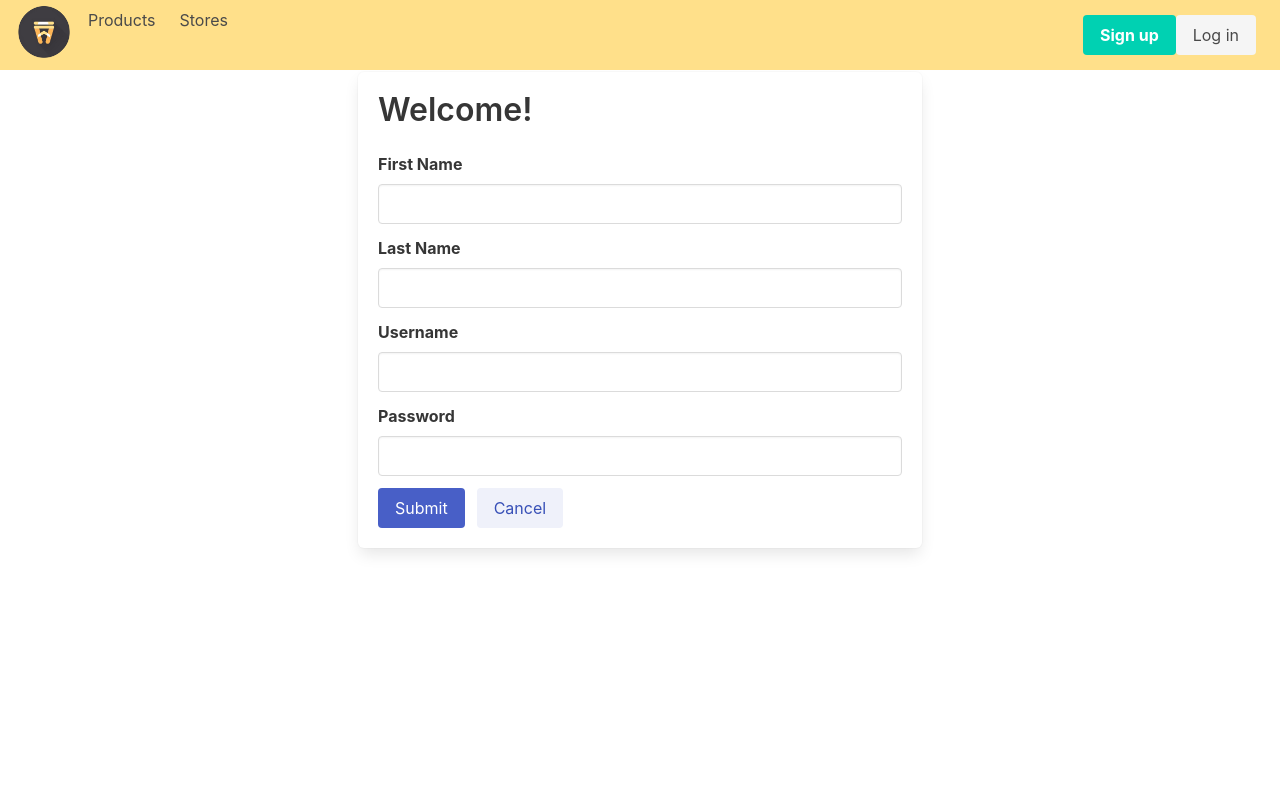
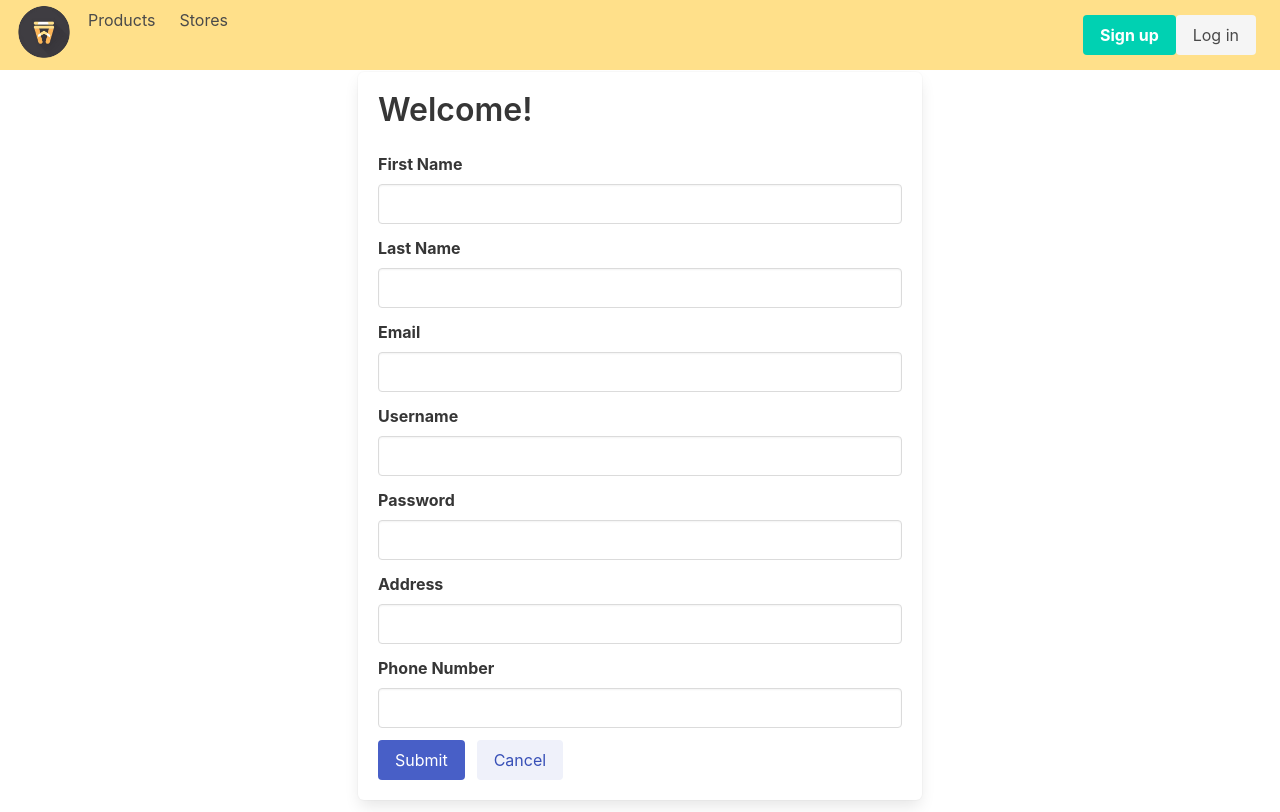
Before and after one commit to NSS-Day-Cohort-68/bangazon-client-bangazon-team-1-client, a Next.js app: page /register in a window 1280 px wide. Built offline with nearby package versions, Linux system fonts and the light colour scheme.

Commit message:
changed registration to add required items

```diff
--- a/components/navbar.js
+++ b/components/navbar.js
@@ -35,7 +35,7 @@ export default function Navbar() {
           {
             profile.store ?
               <>
-                <Link href={`/stores/${profile.store.id}`}><a className="navbar-item">View Your Store</a></Link>
+                <Link href={`/stores/${profile.store.id}`}><a className="navbar-item">My Store</a></Link>
                 <Link href="/products/new"><a className="navbar-item">Add a new Product</a></Link>
               </>
               :
--- a/data/auth.js
+++ b/data/auth.js
@@ -1,4 +1,4 @@
-import { fetchWithResponse } from "./fetcher"
+import { createWithResponse, fetchWithResponse } from "./fetcher"
 
 export function login(user) {
   return fetchWithResponse('login', {
@@ -11,7 +11,7 @@ export function login(user) {
 }
 
 export function register(user) {
-  return fetchWithResponse('register', {
+  return createWithResponse('register', {
     method: 'POST',
     headers: {
       'Content-Type': 'application/json'
--- a/pages/my-orders.js
+++ b/pages/my-orders.js
@@ -27,7 +27,7 @@ export default function Orders() {
         })
 
         Promise.all(fetchPaymentTypes).then((ordersWithData) => {
-          const ordersWithPaymentTypes = ordersWithData.filter((order) => order.paymentType !== null)
+          const ordersWithPaymentTypes = ordersWithData.filter((order) => order.payment_type !== null)
           const ordersDataTotal = ordersWithPaymentTypes.map((order) => {
             let total = 0
             if (order.lineitems) {
--- a/pages/register.js
+++ b/pages/register.js
@@ -14,6 +14,9 @@ export default function Register() {
   const lastName = useRef('')
   const username = useRef('')
   const password = useRef('')
+  const email = useRef('')
+  const phoneNumber = useRef('')
+  const address = useRef('')
   const router = useRouter()
 
   const submit = (e) => {
@@ -23,7 +26,10 @@ export default function Register() {
       username: username.current.value,
       password: password.current.value,
       first_name: firstName.current.value,
-      last_name: lastName.current.value
+      last_name: lastName.current.value,
+      email: email.current.value,
+      phone_number: phoneNumber.current.value,
+      address: address.current.value
     }
 
     register(user).then((res) => {
@@ -51,6 +57,11 @@ export default function Register() {
             type="text"
             label="Last Name"
           />
+          <Input
+            id="email"
+            refEl={email}
+            type="text"
+            label="Email" />
 
           <Input
             id="username"
@@ -64,7 +75,18 @@ export default function Register() {
             type="password"
             label="Password"
           />
-
+          <Input
+            id="address"
+            refEl={address}
+            type="text"
+            label="Address"
+          />
+          <Input
+          id="phoneNumber"
+          refEl={phoneNumber}
+          type="text"
+          label="Phone Number"
+        />
           <div className="field is-grouped">
             <div className="control">
               <button className="button is-link" onClick={submit}>Submit</button>
```
